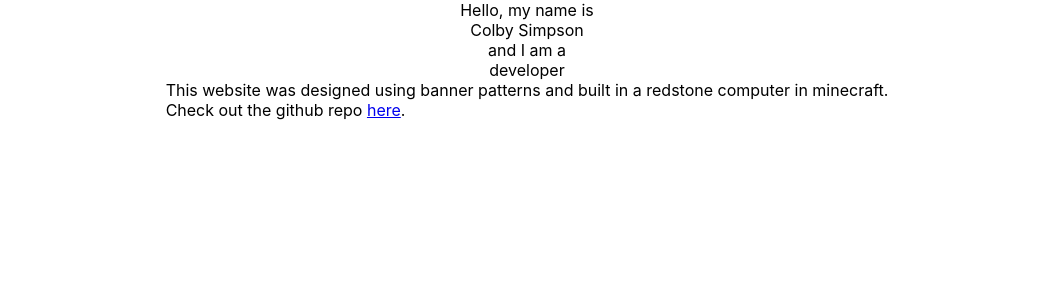
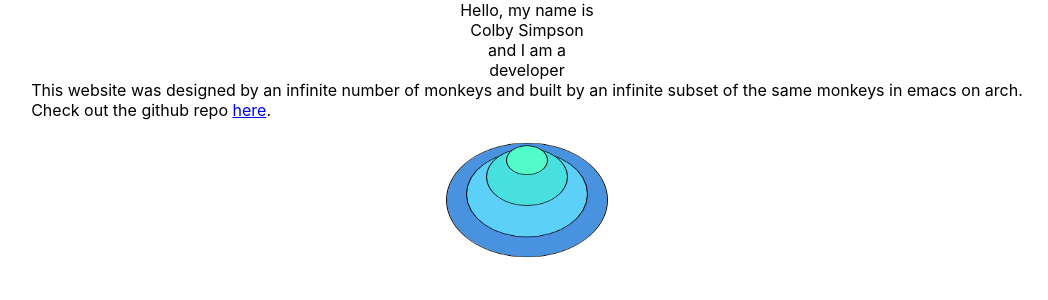
Before and after one commit to csimpson1/website_v2, a React (Create React App) app: page / in a window 1280 px wide. Shown: the top 300 px of the page, without its empty margins (113-1161 px from the left). Built offline with nearby package versions, Linux system fonts and the light colour scheme.

Commit message:
Added in one new website description, demo of a simple animation

```diff
--- a/src/components/homepage/Homepage.js
+++ b/src/components/homepage/Homepage.js
@@ -1,5 +1,6 @@
 import './Homepage.css';
 import BuiltDescription from '../about/built/BuiltDescription';
+import LogoAnimation from './logo-animation/LogoAnimation';
 
 const Homepage = () => {
     return (
@@ -10,6 +11,7 @@ const Homepage = () => {
                 <div>and I am a </div>
                 <div>developer</div>
                 <BuiltDescription></BuiltDescription>
+                <LogoAnimation></LogoAnimation>
             </div>
         </div>
 
--- /dev/null
+++ b/src/components/homepage/logo-animation/LogoAnimation.css
@@ -0,0 +1,66 @@
+
+
+@keyframes levitate {
+    0%  {transform: translate(1.25rem, 1.25rem) translateZ(0rem);}
+    50% {transform: translate(1.25rem, 1.25rem) translateZ(2rem);}
+    100%{transform: translate(1.25rem, 1.25rem) translateZ(0rem);}
+}
+
+.ring-0 {
+    border-radius: 50%;
+    width: 2.5rem;
+    height: 2.5rem;
+    background-color: #51FCC9;
+    outline: 1px solid black;
+    display: inline-block;
+    transform:  translate(1.25rem, 1.25rem) translateZ(2rem);
+    animation-name: levitate;
+    animation-duration: 4s;
+    animation-iteration-count: infinite;
+    animation-timing-function: linear;
+
+}
+
+.ring-1 {
+    border-radius: 50%;
+    width: 5rem;
+    height: 5rem;
+    background-color: #48E0DE;
+    display: inline-block;
+    outline: 1px solid black;
+    transform-style: preserve-3d;
+    transform:  translate(1.25rem, 1.25rem) translateZ(2rem);
+    animation-name: levitate;
+    animation-duration: 4s;
+    animation-iteration-count: infinite;
+    animation-timing-function: linear;
+    animation-delay: -1s;
+}
+
+.ring-2 {
+    border-radius: 50%;
+    width: 7.5rem;
+    height: 7.5rem;
+    background-color: #5CD0F7;
+    display: inline-block;
+    outline: 1px solid black;
+    transform-style: preserve-3d;
+    transform: translate(1.25rem, 1.25rem) translateZ(2rem);
+    animation-name: levitate;
+    animation-duration: 4s;
+    animation-iteration-count: infinite;
+    animation-timing-function: linear;
+    animation-delay: -2s;
+}
+
+.ring-3 {
+    border-radius: 50%;
+    width: 10rem;
+    height: 10rem;
+    background-color: #4892E0;
+    display: inline-block;
+    outline: 1px solid black;
+    transform: rotateX(45deg);
+    transform-style:preserve-3d;
+
+}
--- /dev/null
+++ b/src/components/homepage/logo-animation/LogoAnimation.js
@@ -0,0 +1,17 @@
+import './LogoAnimation.css'
+
+export const LogoAnimation = () => {
+    return (
+        <div>
+            <span className="ring-3">
+                <span className="ring-2">
+                    <span className="ring-1">
+                        <span className="ring-0"></span>
+                    </span>
+                </span>
+            </span>
+        </div>
+    );
+};
+
+export default LogoAnimation
--- a/src/constants/BuiltDescriptionConstants.js
+++ b/src/constants/BuiltDescriptionConstants.js
@@ -26,5 +26,9 @@ export const descriptions = [
     {
         designed: <span>on scrap pieces of paper</span>,
         built: <span>using React in VS Code</span>
+    },
+    {
+        designed: <span>by Annatar</span>,
+        build: <span>in Sammath Naur of Orodruin</span>
     }
 ];
```
